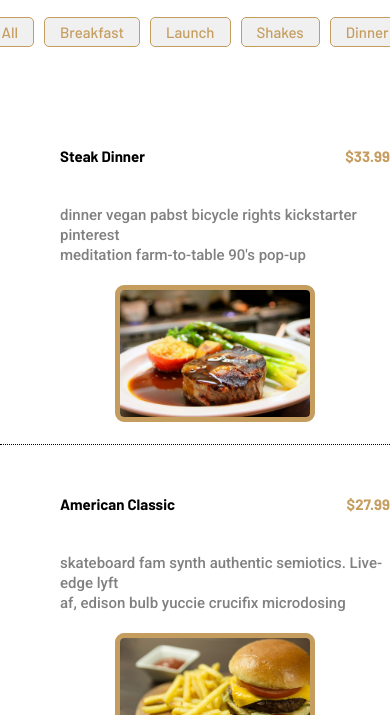
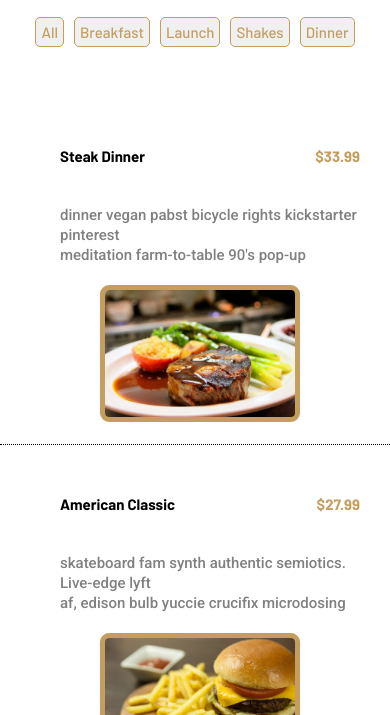
Before and after one commit to freakstefan/resturant-manu, a plain HTML site: page index.html in a window 390 px wide. Shown: the part 129-844 px from the top of the page. Drawn offline with Linux system fonts and the light colour scheme.

Commit message:
another comment

```diff
--- a/style.css
+++ b/style.css
@@ -206,6 +206,18 @@ html {
     font-size: 2.5rem;
     line-height: 3rem;
   }
+  .container {
+    flex-direction: column-reverse;
+    display: flex;
+    justify-content: center;
+    align-items: center;
+    border-bottom: 0.1rem dotted black;
+    padding-bottom: 2rem;
+  }
+  .menu-list {
+    border-bottom: none;
+    padding-bottom: 3rem;
+  }
 }
 
 @media (max-width: 55.68em) {
@@ -220,6 +232,7 @@ html {
     /* display: inline; */
     border-bottom: 0.1rem dotted black;
     padding-bottom: 2rem;
+    padding-right: 3rem;
   }
   .p {
     font-size: 1.5rem;
@@ -231,7 +244,7 @@ html {
     margin-top: 2rem;
   }
   .breakfast div {
-    padding: 0.5rem 1rem;
+    padding: 0.5rem 0.5rem;
     display: flex;
   }
 
@@ -244,7 +257,7 @@ html {
 @media (max-width: 32.6em) {
   .breakfast div {
     gap: 0.5rem;
-    padding: 0.5rem 1.5rem;
+    padding: 0.5rem 0.5rem;
   }
   .p {
     font-size: 1.5rem;
```
